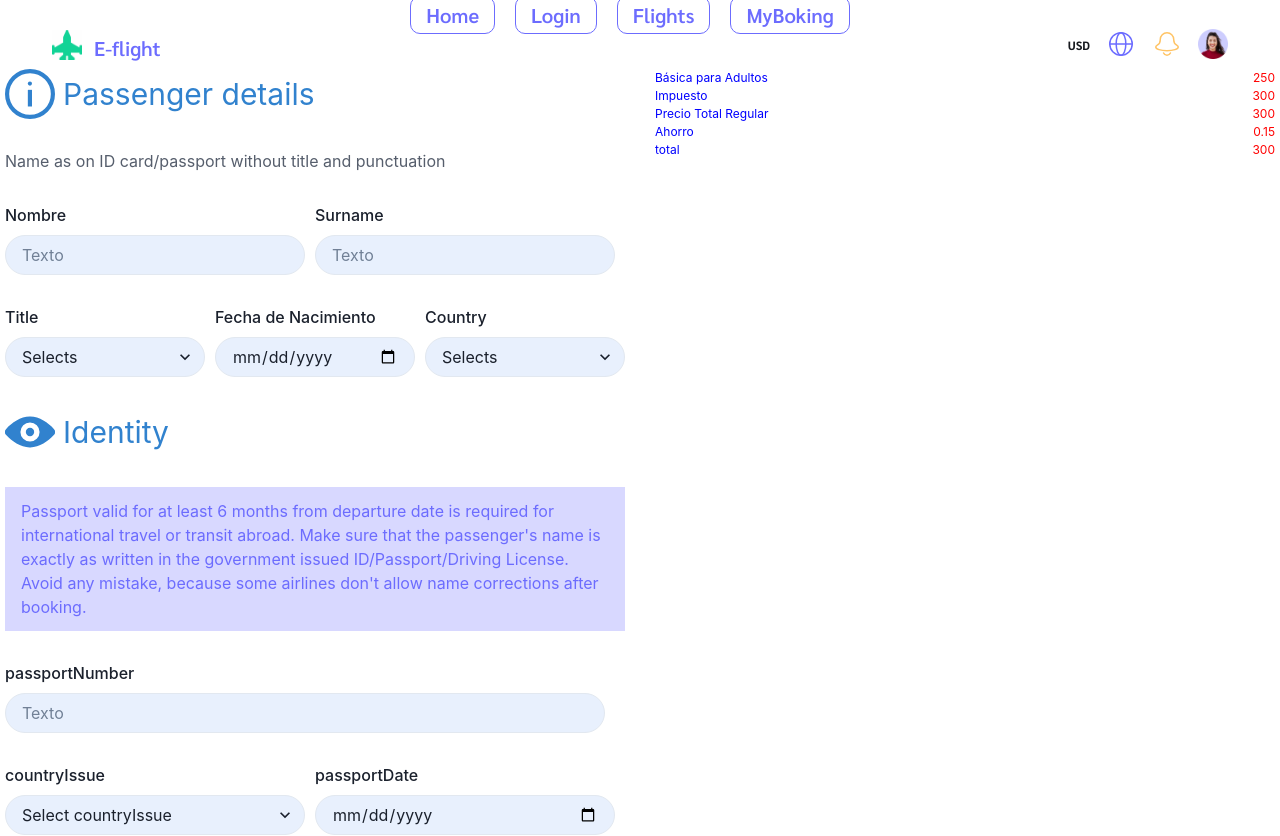
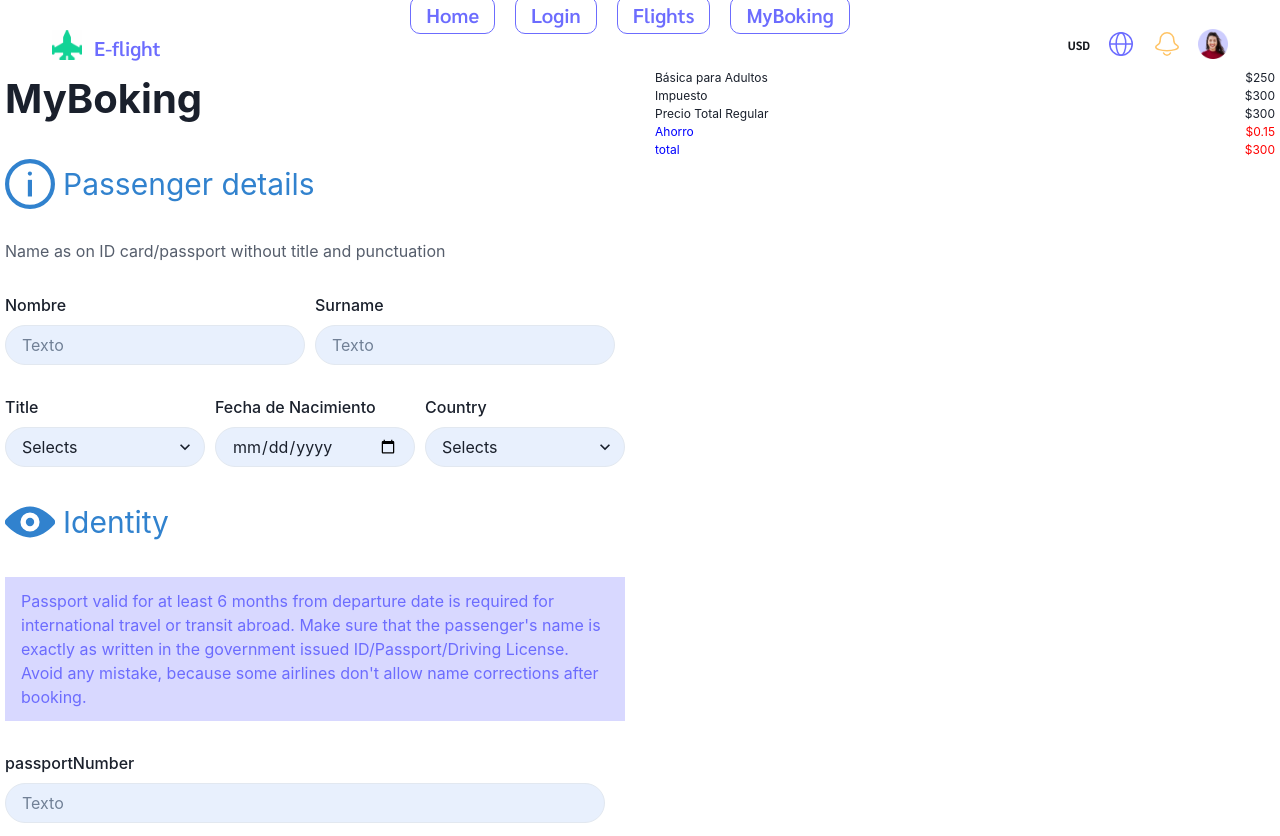
Before and after one commit to wilmer990413/profundizacion-sprint2-modulo2-eflight, a React (Vite) app: page /MyBooking in a window 1280 px wide. Shown: the top 836 px of the page. Built offline with nearby package versions, Linux system fonts and the light colour scheme; data requests are answered from the project's data file.

Commit message:
mas estilos

```diff
--- a/src/components/Form/Form.css
+++ b/src/components/Form/Form.css
@@ -1,5 +1,9 @@
 .form{
   gap: 30px;
+}
+h1 {
+  font-weight: bold;
+  font-size: 40px;
 }
 
   .cont {
--- a/src/components/Form/Formulario.jsx
+++ b/src/components/Form/Formulario.jsx
@@ -24,6 +24,7 @@ function Formulario() {
         onSubmit={handleFormSubmit}
         style={{ display: "flex", flexDirection: "column" }}
       >
+        <h1>MyBoking</h1>
         <Title
           iconName={InfoOutlineIcon}
           text="Passenger details"
--- a/src/components/lista/Lista.jsx
+++ b/src/components/lista/Lista.jsx
@@ -25,31 +25,22 @@ const Lista = () => {
     <div>
       <Columna
         label="Básica para Adultos"
-        valor={`${detallesPrecio.tarifa_basica_adultos}`}
-        colorTextoLeft="blue"
-        colorTextoRight="red"
+        valor={`$${detallesPrecio.tarifa_basica_adultos}`}
       />
-      <Columna
-        label="Impuesto"
-        valor={`${detallesPrecio.precio}`}
-        colorTextoLeft="blue"
-        colorTextoRight="red"
-      />
+      <Columna label="Impuesto" valor={`$${detallesPrecio.precio}`} />
       <Columna
         label="Precio Total Regular"
-        valor={`${detallesPrecio.precio_total_regular}`}
-        colorTextoLeft="blue"
-        colorTextoRight="red"
+        valor={`$${detallesPrecio.precio_total_regular}`}
       />
       <Columna
         label="Ahorro"
-        valor={`${detallesPrecio.ahorro}`}
+        valor={`$${detallesPrecio.ahorro}`}
         colorTextoLeft="blue"
         colorTextoRight="red"
       />
       <Columna
         label="total"
-        valor={`${detallesPrecio.precio}`}
+        valor={`$${detallesPrecio.precio}`}
         colorTextoLeft="blue"
         colorTextoRight="red"
       />
```
